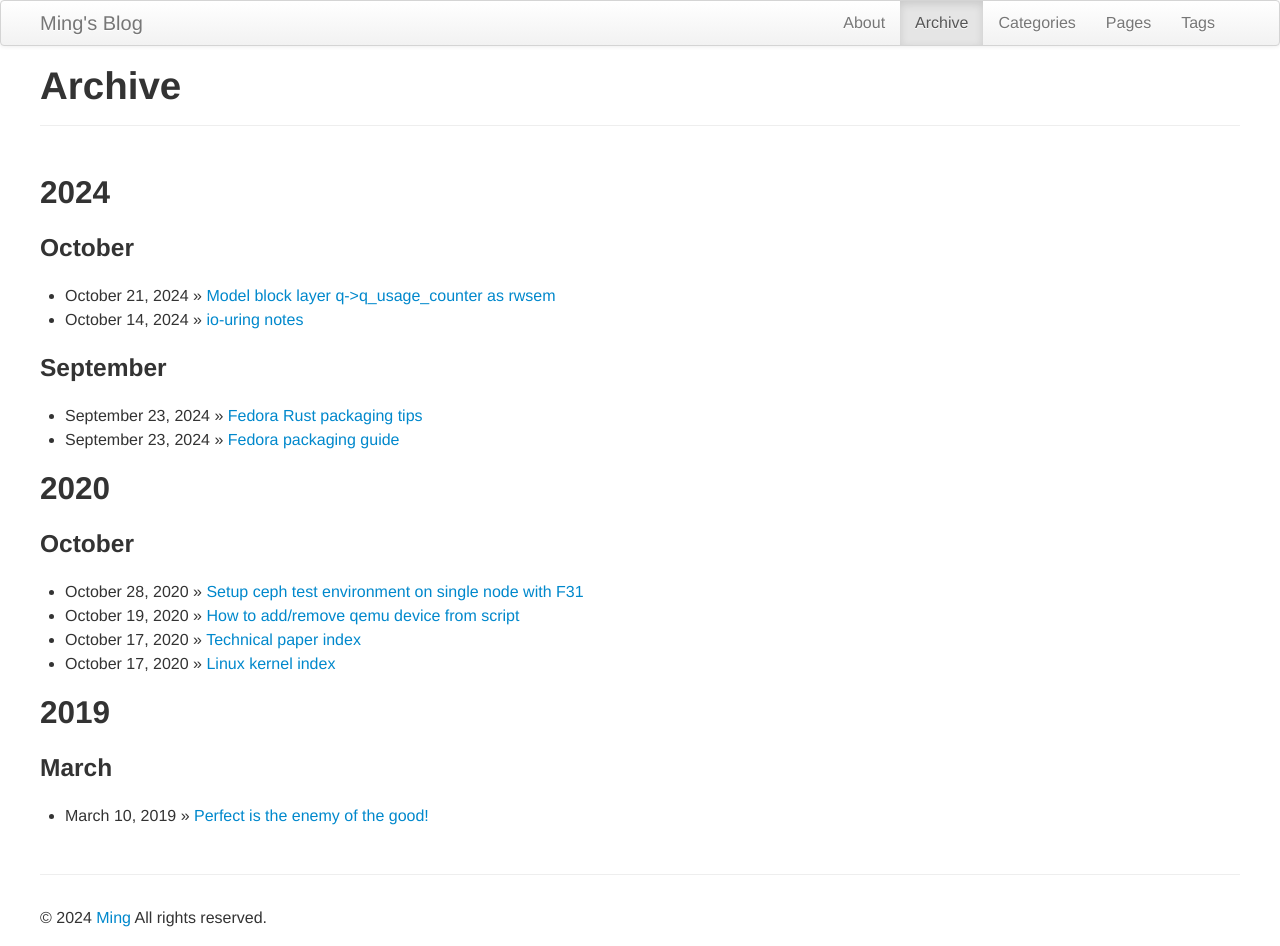
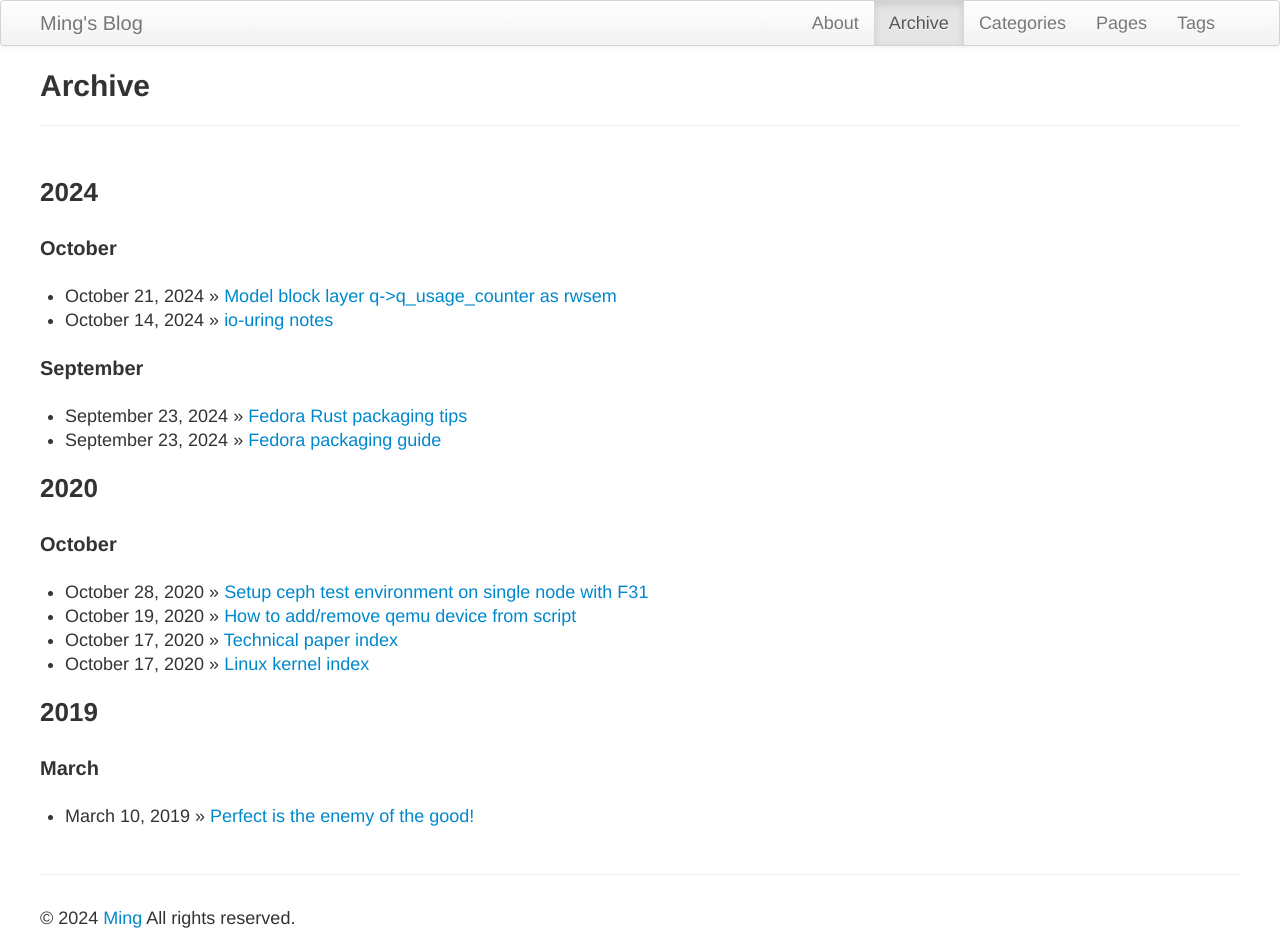
Before and after one commit to ming1/ming1.github.io, a Jekyll site: the page built from archive.html, in a window 1280 px wide. Built offline with Jekyll 4.4.1, drawn with Linux system fonts in a browser that asks for light colours; Markdown is read by kramdown in place of the engine named in the settings; a style sheet for code colours, icons or effects is not loaded.

Commit message:
style.scss: increase header font size
Signed-off-by: Ming Lei <tom.leiming@gmail.com>

```diff
--- a/assets/themes/css/style.css
+++ b/assets/themes/css/style.css
@@ -67,7 +67,7 @@
 /* added by me */
 
 body {
-  font-size: 16px;
+  font-size: 18px;
   line-height: 24px;
 }
 
@@ -102,7 +102,24 @@ ul, ol {
   margin-bottom: 16px;
 }
 
-h2, h3 {
+h1 {
+  font-size: 30px;
+}
+
+h2 {
+  font-size: 26px;
+  margin-top: 16px;
+  margin-bottom: 16px;
+}
+
+h3 {
+  font-size: 22px;
+  margin-top: 16px;
+  margin-bottom: 16px;
+}
+
+h3 {
+  font-size: 20px;
   margin-top: 16px;
   margin-bottom: 16px;
 }
```
